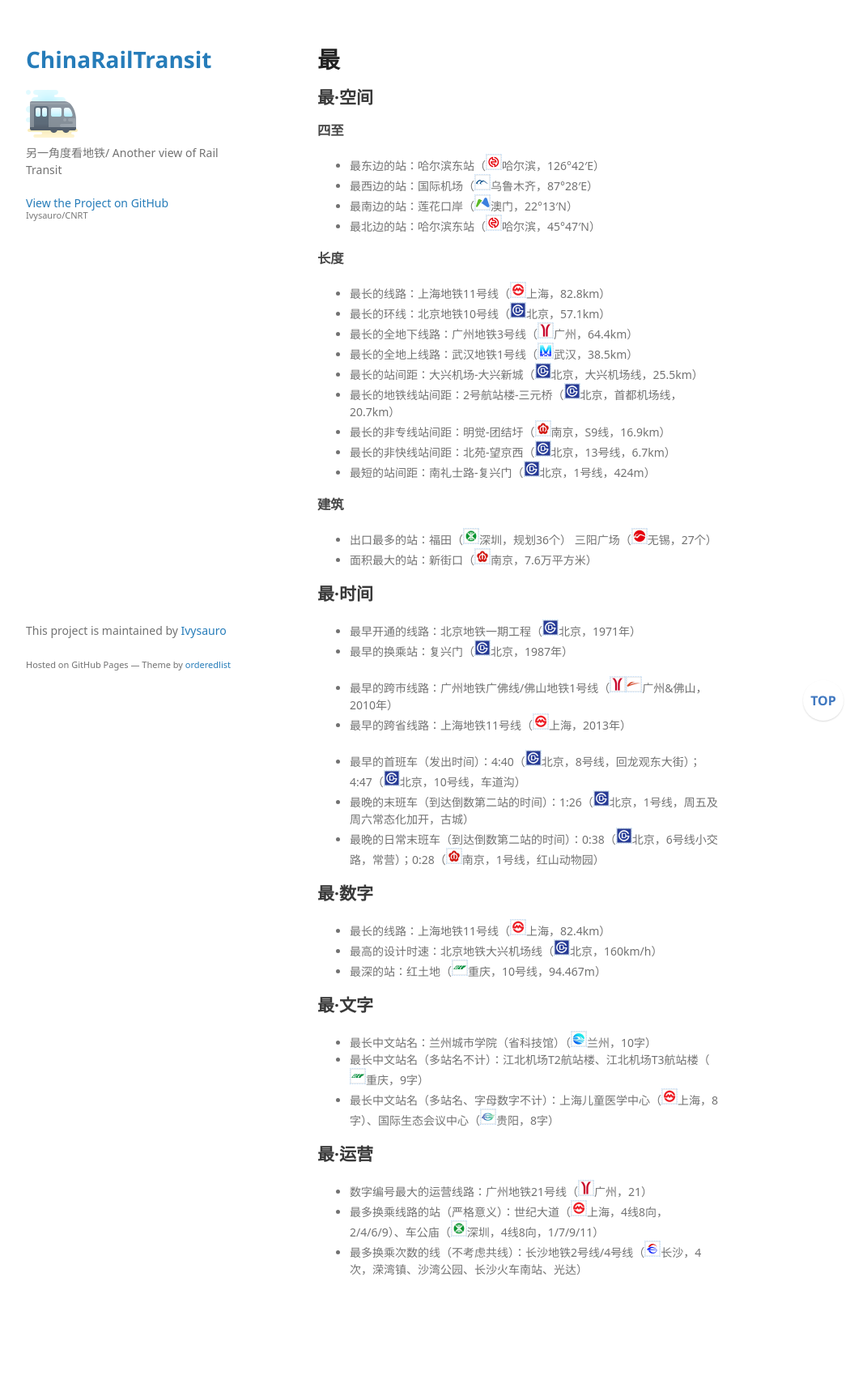
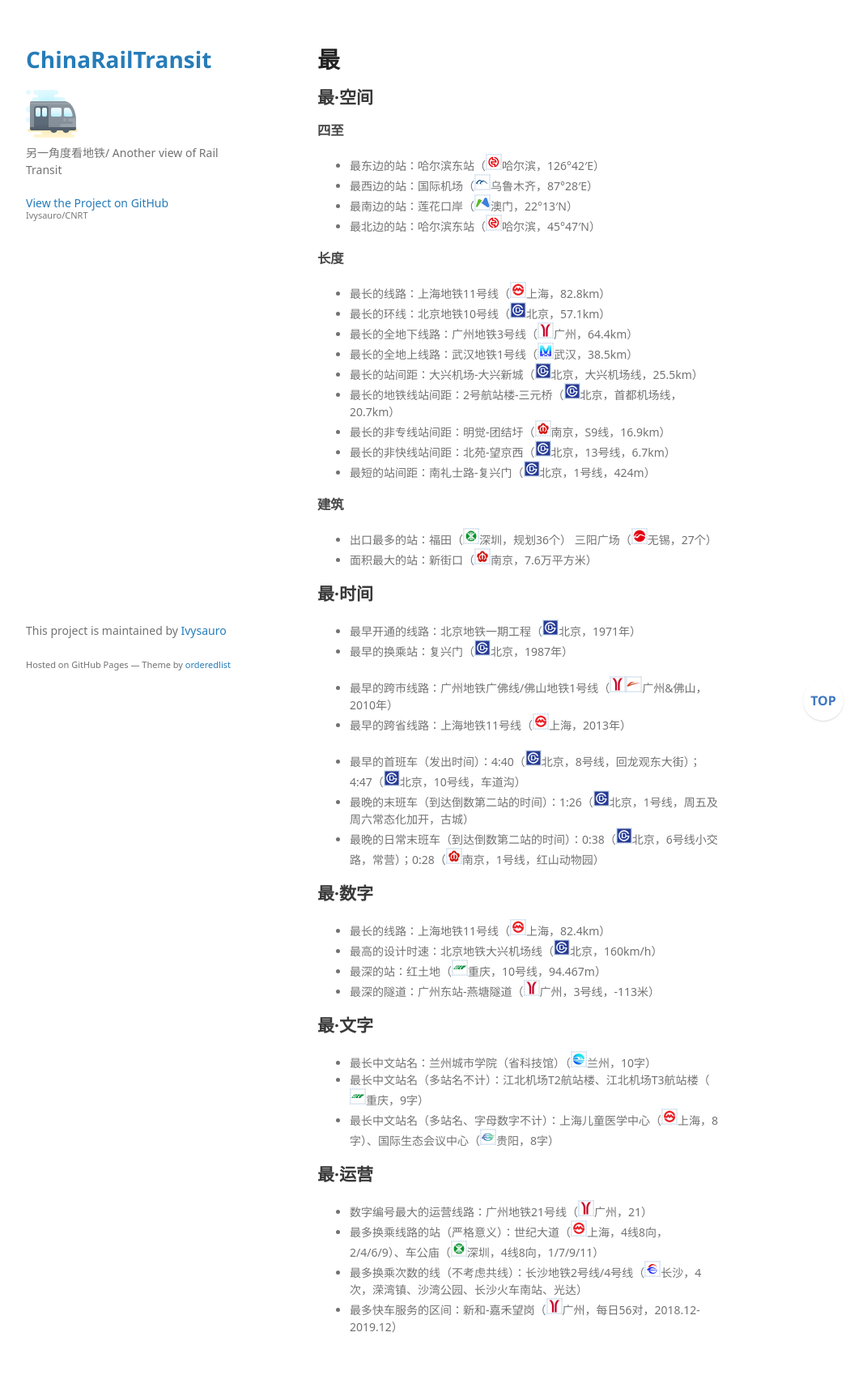
Before and after one commit to Ivysauro/CNRT, a Jekyll site: the page built from data/zui.md, in a window 1280 px wide. Shown: the whole page at 81% size, without its empty margins (178-1249 px from the left). Built offline with Jekyll 4.4.1, drawn with Linux system fonts in a browser that asks for light colours; some web fonts are replaced; our own code applies the rules of GitHub Pages for plain Markdown files; a script that is not in the unit is left out; before the commit the page ends 1648 px from its top, so only the background shows below that.

Commit message:
🍊更新广州数据
感谢地铁族@地铁狂迷

```diff
--- a/data/zui.md
+++ b/data/zui.md
@@ -38,6 +38,7 @@
 - 最长的线路：上海地铁11号线（<img src="https://raw.githubusercontent.com/Ivysauro/CNRT/master/images/city/sh.gif" width="20" hegiht="20"/>上海，82.4km）
 - 最高的设计时速：北京地铁大兴机场线（<img src="https://raw.githubusercontent.com/Ivysauro/CNRT/master/images/city/bj.gif" width="20" hegiht="20"/>北京，160km/h）
 - 最深的站：红土地（<img src="https://raw.githubusercontent.com/Ivysauro/CNRT/master/images/city/cq.gif" width="20" hegiht="20"/>重庆，10号线，94.467m）
+- 最深的隧道：广州东站-燕塘隧道（<img src="https://raw.githubusercontent.com/Ivysauro/CNRT/master/images/city/gz.gif" width="20" hegiht="20"/>广州，3号线，-113米）
 
 ## 最·文字
 - 最长中文站名：兰州城市学院（省科技馆）（<img src="https://raw.githubusercontent.com/Ivysauro/CNRT/master/images/city/lz.gif" width="20" hegiht="20"/>兰州，10字）
@@ -48,3 +49,4 @@
 - 数字编号最大的运营线路：广州地铁21号线（<img src="https://raw.githubusercontent.com/Ivysauro/CNRT/master/images/city/gz.gif" width="20" hegiht="20"/>广州，21）
 - 最多换乘线路的站（严格意义）：世纪大道（<img src="https://raw.githubusercontent.com/Ivysauro/CNRT/master/images/city/sh.gif" width="20" hegiht="20"/>上海，4线8向，2/4/6/9）、车公庙（<img src="https://raw.githubusercontent.com/Ivysauro/CNRT/master/images/city/sz.gif" width="20" hegiht="20"/>深圳，4线8向，1/7/9/11）
 - 最多换乘次数的线（不考虑共线）：长沙地铁2号线/4号线（<img src="https://raw.githubusercontent.com/Ivysauro/CNRT/master/images/city/cs.gif" width="20" hegiht="20"/>长沙，4次，溁湾镇、沙湾公园、长沙火车南站、光达）
+- 最多快车服务的区间：新和-嘉禾望岗（<img src="https://raw.githubusercontent.com/Ivysauro/CNRT/master/images/city/gz.gif" width="20" hegiht="20"/>广州，每日56对，2018.12-2019.12）
```
